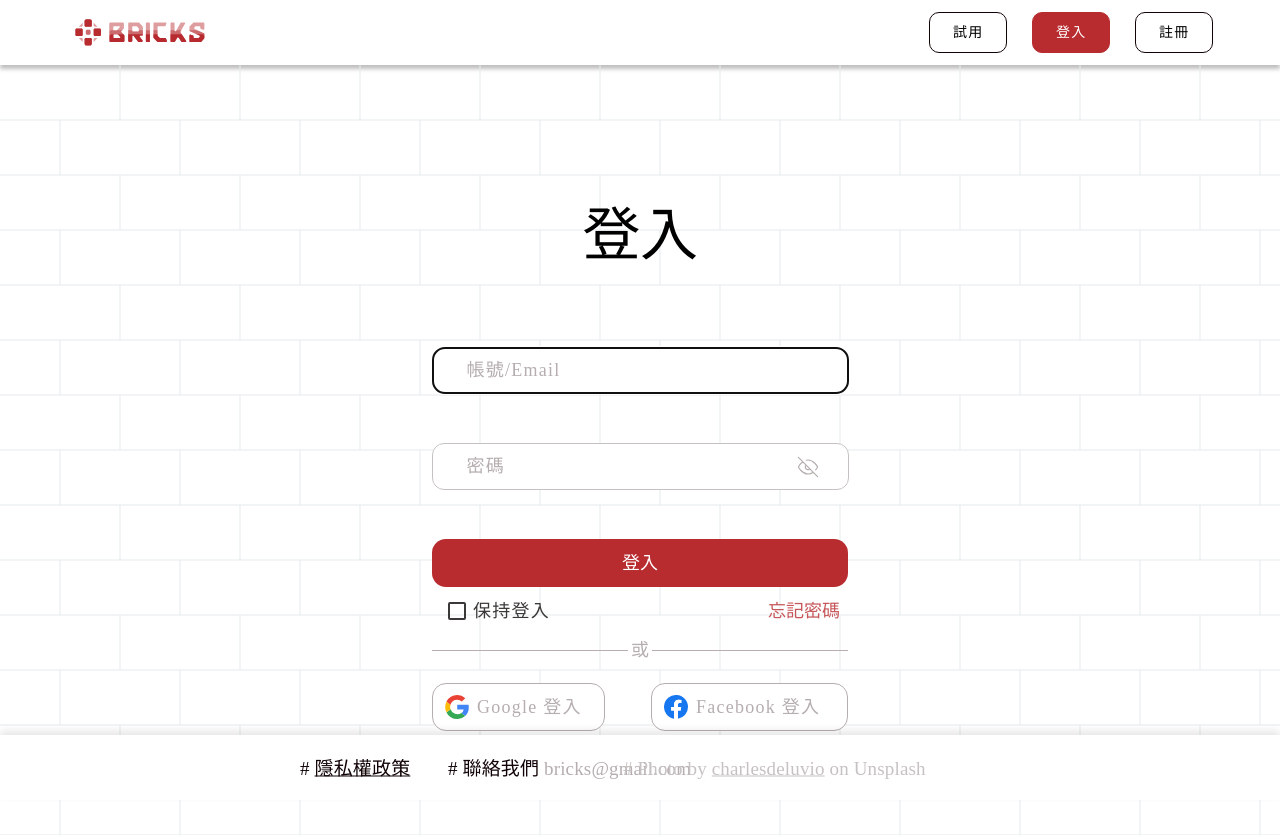
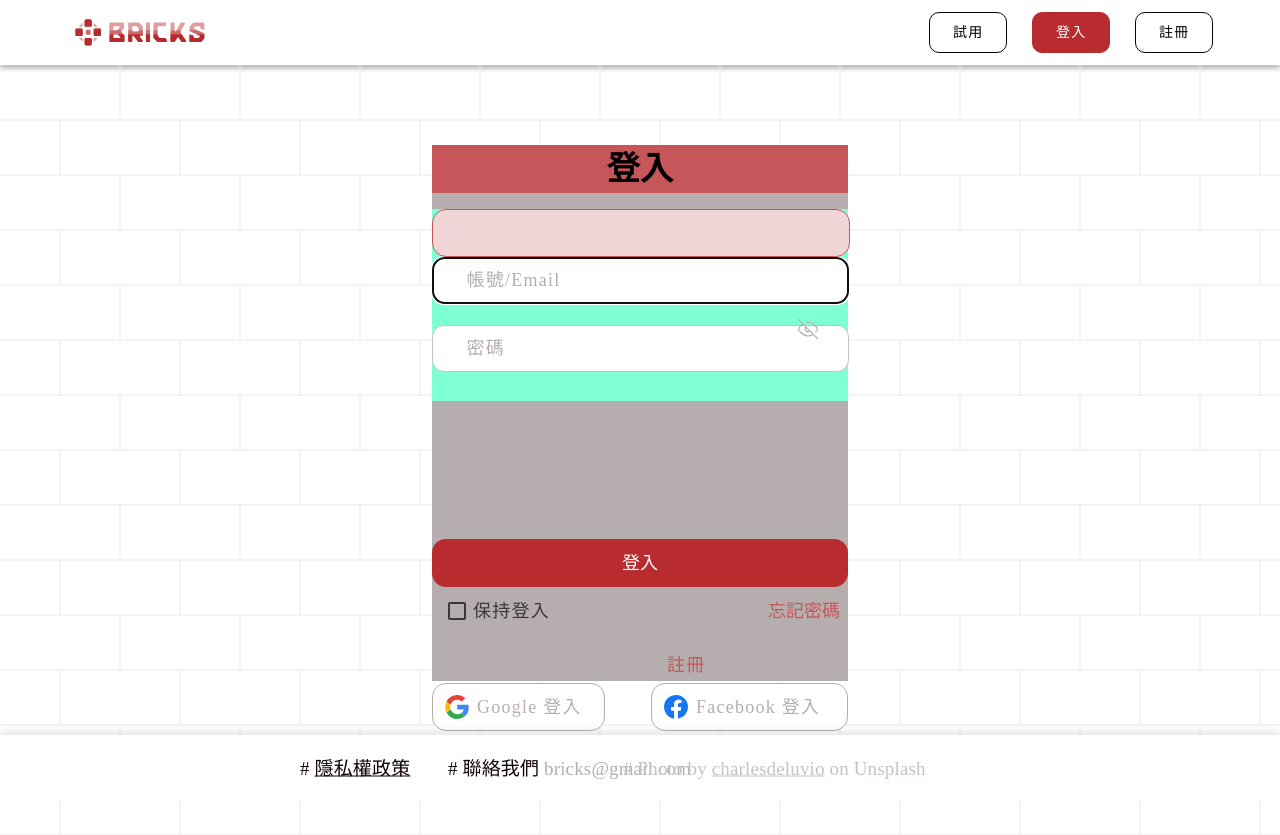
Before and after one commit to asp0017/bricks, a Vue app in the folder Bricks/frontend/frontend/: page /login_2 in a window 1280 px wide. Built offline with nearby package versions, Linux system fonts and the light colour scheme.

Commit message:
half_login

```diff
--- a/Bricks/frontend/frontend/src/components/Login_2.vue
+++ b/Bricks/frontend/frontend/src/components/Login_2.vue
@@ -12,16 +12,15 @@
             </div>
         </div>
         <div class="bg">
-            <div class="middle">
+            <div class="middle" style="background-color: #b6aeae;">
                 <p class="title">登入</p>
                 <div class="enter">
+                    <div class="wrong"></div>
                     <input required autofocus class="account" placeholder="帳號/Email">
-                    <div class="wrong"></div>
                     <input v-if="showpassword" required class="password" type="text" placeholder="密碼">
                     <input v-else required class="password" type="password" placeholder="密碼">
                     <img v-if="showpassword" id="eye_on" src="../assets/eye/eye_on.svg" alt="" @click="eyebtn">
                     <img v-else id="eye_off" src="../assets/eye/eye_origin.svg" alt="" @click="eyebtn">
-                    <div class="wrong"></div>
                 </div>
                 <div class="login_btn">登入</div>
                 <div class="keep_login">
@@ -155,7 +154,7 @@ export default {
 @media screen and (min-width: 1920px) {
     .middle {
         width: 576px;
-        height: 654px;
+        height: 536px;
         position: absolute;
         top: 145px;
         left: 50%;
@@ -182,7 +181,7 @@ export default {
 @media screen and (min-width: 1600px) and (max-width: 1920px) {
     .middle {
         width: 470px;
-        height: 654px;
+        height: 536px;
         position: absolute;
         top: 145px;
         left: 50%;
@@ -209,7 +208,7 @@ export default {
 @media screen and (max-width: 1600px) {
     .middle {
         width: 416px;
-        height: 654px;
+        height: 536px;
         position: absolute;
         top: 145px;
         left: 50%;
@@ -235,21 +234,38 @@ export default {
 
 .title {
     width: 100%;
-    height: 182px;
-    font-size: 58px;
+    height: 48px;
+    font-size: 33px;
     text-align: center;
     font-family: 'Noto Sans TC';
-    letter-spacing: -0.5px;
-    font-weight: 400;
-    line-height: 182px;
+    letter-spacing: 0.25px;
+    font-weight: 700;
+    line-height: 48px;
     user-select: none;
+    background-color: #c65659;
 }
 
 .enter {
     width: 100%;
-    height: 172px;
+    height: 192px;
     position: absolute;
-    top: 202px;
+    top: 64px;
+    background-color: aquamarine;
+}
+
+.wrong {
+    width: 100%;
+    height: 46px;
+    border: 1px solid #c65659;
+    border-radius: 14px;
+    background-color: #f1d5d6;
+    font-size: 16px;
+    line-height: 46px;
+    color: #c65659;
+    font-weight: 500;
+    font-family: 'Noto Sans TC';
+    position: relative;
+    top: 0px;
 }
 
 input {
@@ -266,12 +282,6 @@ input {
 
 input::placeholder {
     color: #b6aeae;
-}
-
-.wrong {
-    margin-top: 6px;
-    width: 92%;
-    height: 22px;
 }
 
 .password {
--- a/Bricks/frontend/frontend/src/components/Register_2.vue
+++ b/Bricks/frontend/frontend/src/components/Register_2.vue
@@ -6,7 +6,7 @@
             </a>
             <div class="tribtn">
                 <a href="" class="btn">試用</a>
-                <a href="./login_2" class="btn" style="background-color: #b82c30; border-color: #b82c30; color: #ffffff;">登入</a>
+                <a href="./login_2" class="btn nav_login_btn" style="background-color: #b82c30; border-color: #b82c30; color: #ffffff;">登入</a>
                 <a href="./register_2" class="btn" style="margin-right: 0px;">註冊</a>
             </div>
         </div>
@@ -194,6 +194,9 @@ export default {
     background-color: rgba(242, 238, 238, 1);
 }
 
+.nav_login_btn:hover{
+    background-color: rgba(212, 128, 131, 1)!important;
+}
 
 .bg {
     background-image: url(../assets/bricks_bg.svg);
```
